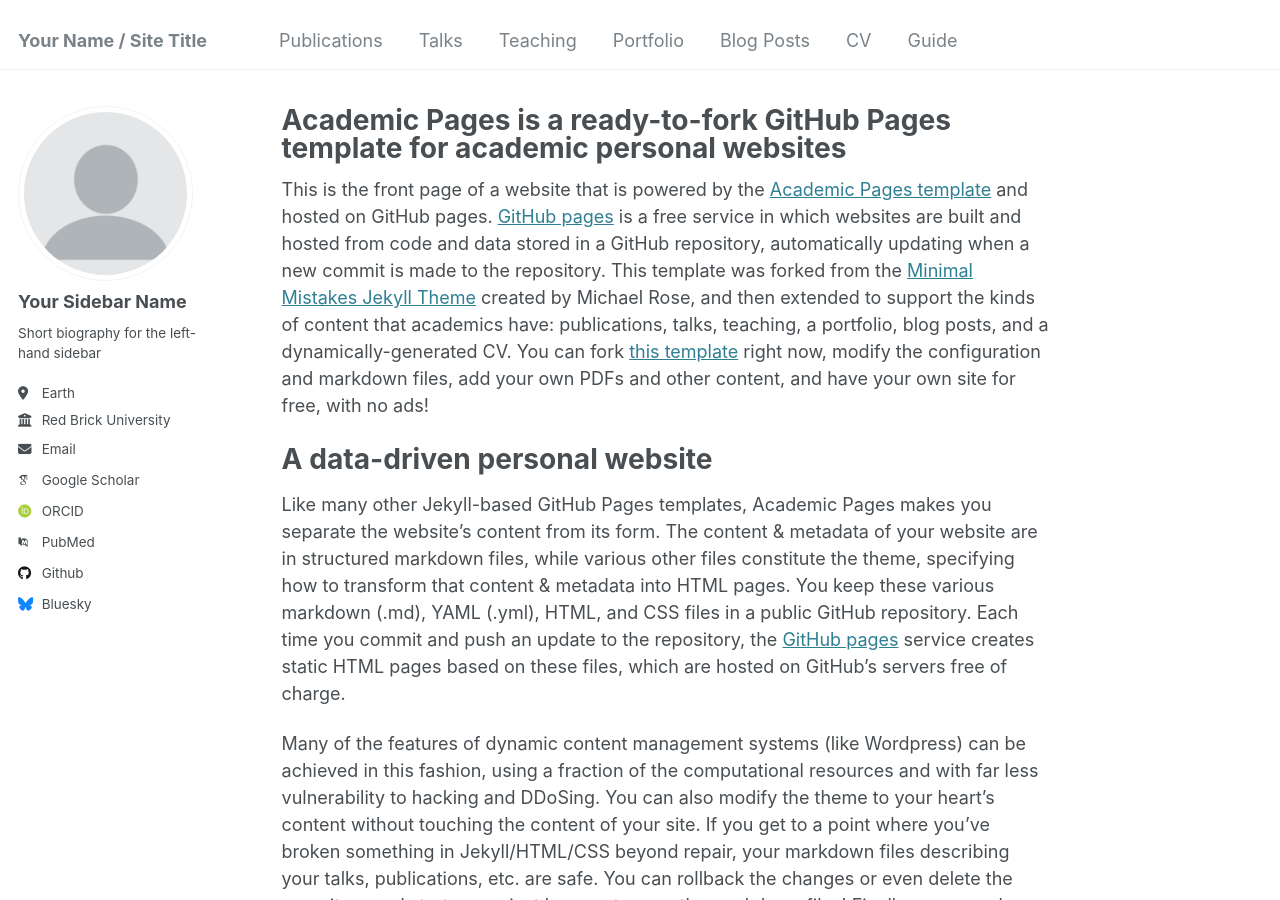
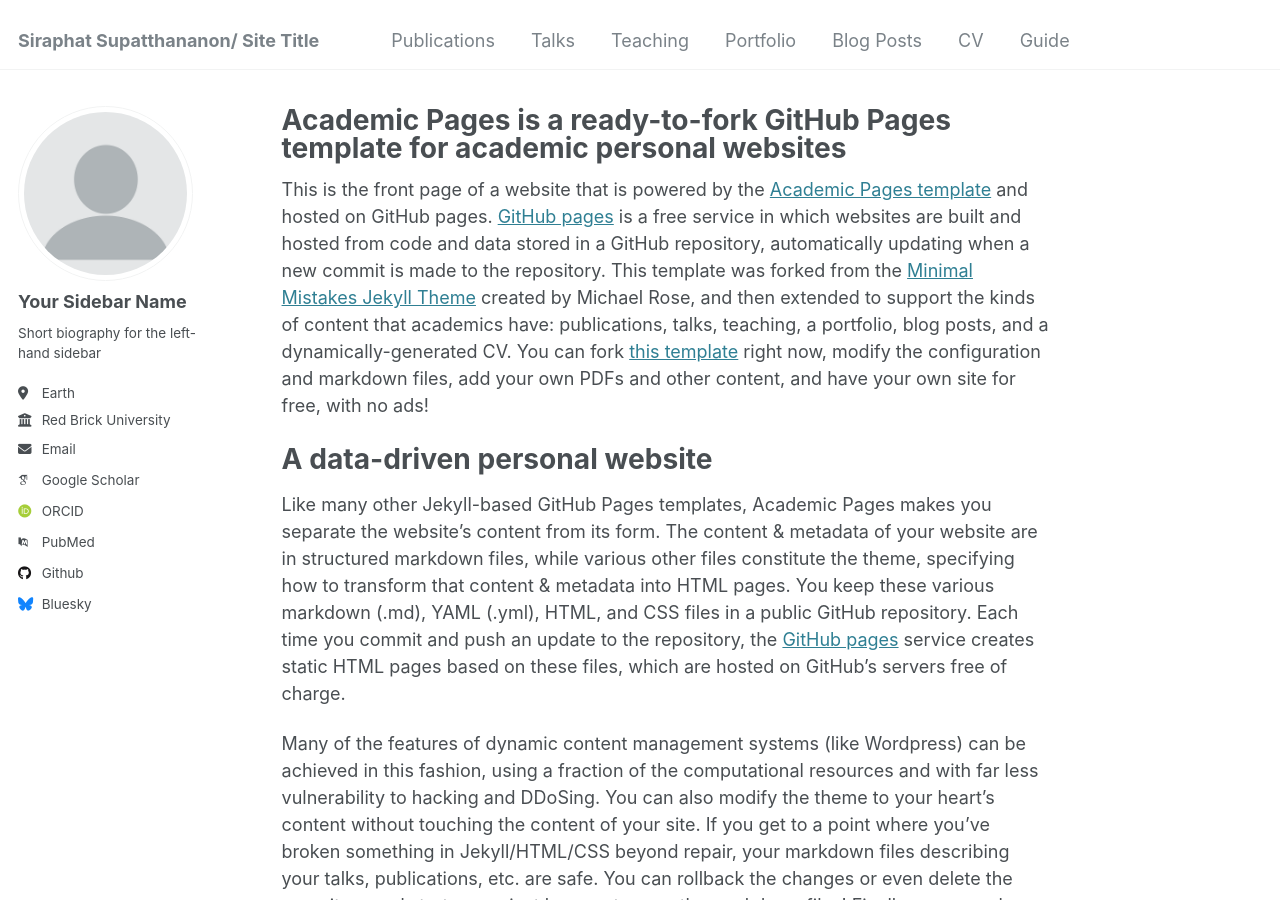
Before and after one commit to Tomoe1046/Tomoe1046.github.io, a Jekyll site: the page built from _pages/about.md, in a window 1280 px wide and 900 px high. Built offline with Jekyll 4.4.1, drawn with Linux system fonts in a browser that asks for light colours; some web fonts are replaced.

Commit message:
edit title

```diff
--- a/_config.yml
+++ b/_config.yml
@@ -8,7 +8,7 @@
 
 # Basic Site Settings
 locale                   : "en-US"
-title                    : "Your Name / Site Title"
+title                    : "Siraphat Supatthananon/ Site Title"
 title_separator          : "-"
 name                     : &name "Your Name"
 description              : &description "personal description"
```
